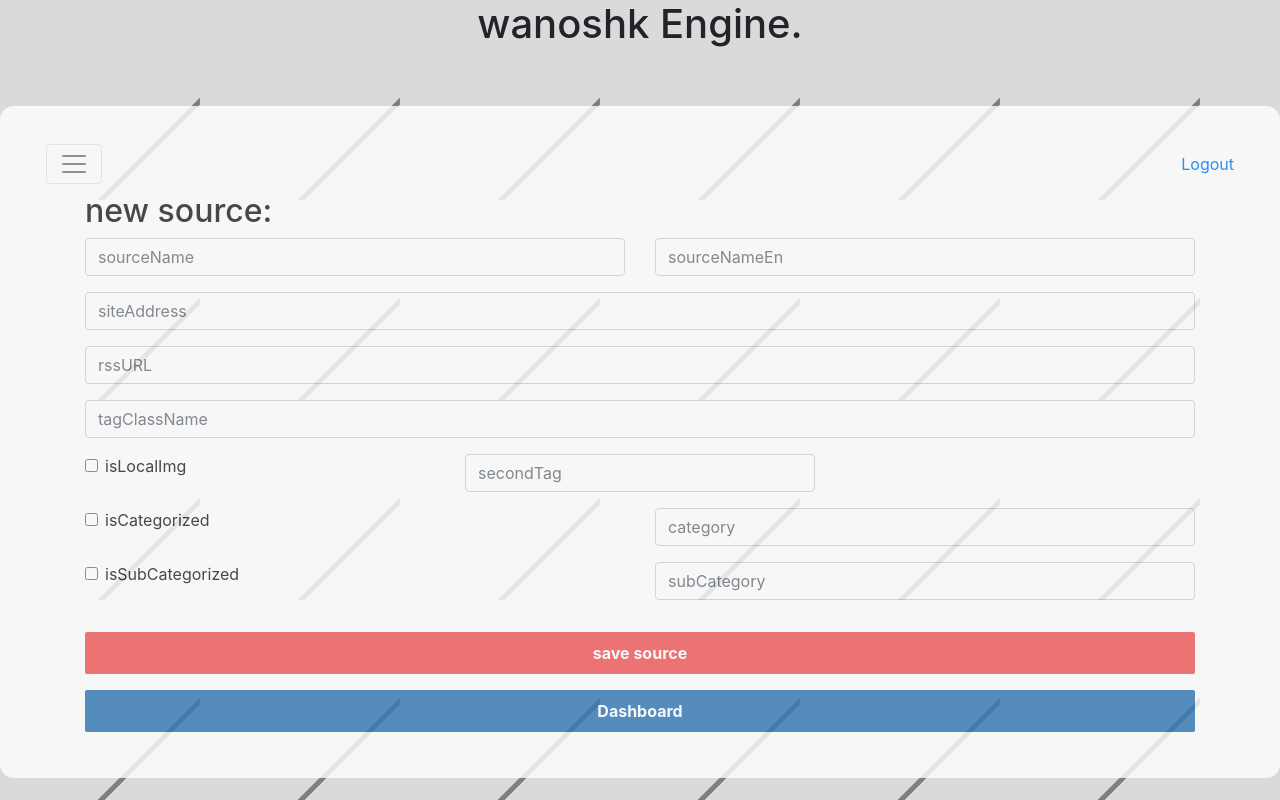
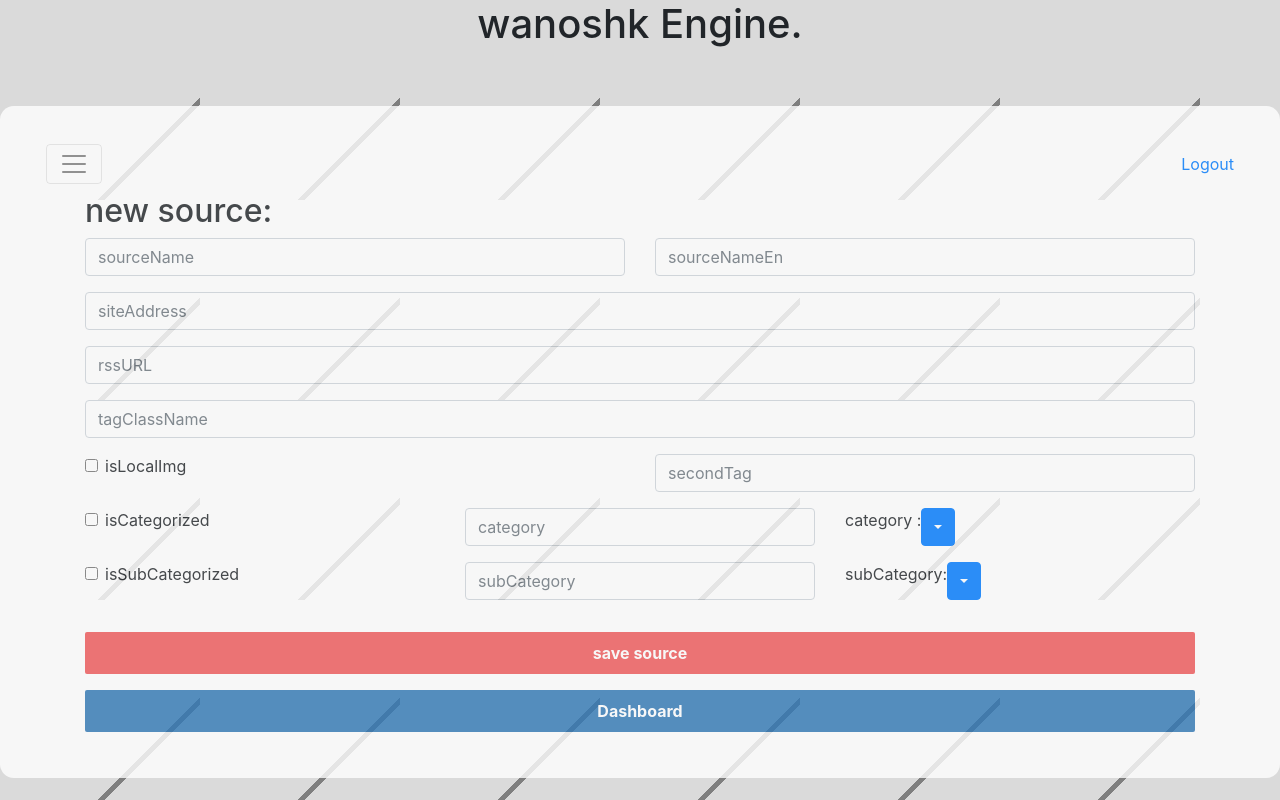
Before and after one commit to Hamidreza-Sedigh/wanoshk-engine-frontend, a React (Create React App) app: page /addSource in a window 1280 px wide. Built offline with nearby package versions, Linux system fonts and the light colour scheme; sample sign-in values are in the browser's storage.

Commit message:
'addsrc'

```diff
--- a/src/pages/sourcesPage/index.js
+++ b/src/pages/sourcesPage/index.js
@@ -1,6 +1,8 @@
 import React, { useState, useMemo, useEffect } from 'react';
 import api from '../../services/api';
-import { Container, Button, Form, FormGroup, Input, Alert, Row, Col, Label } from 'reactstrap';
+import { Container, Button, Form, FormGroup, Input, Alert, Row, Col, Label,
+  Dropdown, DropdownToggle, DropdownMenu, DropdownItem
+} from 'reactstrap';
 // import {Label, DropdownItem, DropdownMenu, DropdownToggle, ButtonDropdown} from 'reactstrap';
 //import "./events.css"
 
@@ -297,50 +299,108 @@
 
                     <Row>
 
-                        <Col md={4}>
+                        <Col md={6}>
                             <FormGroup check>
                                 <Input id="isLocalImg" type="checkbox" value={isLocalImg} placeholder={'isLocalImg'}
                                     onChange={(src) => setIsLocalImg(src.target.value)} />
                                 <Label check for="exampleCheck" >isLocalImg</Label>
                             </FormGroup>
                         </Col>
-                        <Col md={4}>
+                        <Col md={6}>
                             <FormGroup>
                                 <Input id="secondTag" type="text" value={secondTag} placeholder={'secondTag'}
                                     onChange={(src) => setSecondTag(src.target.value)} />
                             </FormGroup>
                         </Col>
+
                     </Row>
 
                     <Row>
-                        <Col md={6}>
+                        <Col md={4}>
                             <FormGroup check>
                                 <Input id="isCategorized" type="checkbox" value={isCategorized} placeholder={'isCategorized'}
                                     onChange={(src) => setIsCategorized(src.target.value)} />
                                 <Label check for="isCategorized" >isCategorized</Label>
                             </FormGroup>
                         </Col>
-                        <Col md={6}>
+                        <Col md={4}>
                             <FormGroup>
                                 <Input id="category" type="text" value={categoryPr} placeholder={'category'}
                                     onChange={(src) => setCategoryPr(src.target.value)} />
                             </FormGroup>
                         </Col>
+                        <Col md={4}>
+                          <FormGroup>
+                            <div className="d-flex ">
+                              <Label> category : </Label>
+                              <Dropdown
+                                isOpen={dropdownOpen}
+                                toggle={toggle1}
+                                // direction={direction}
+                              >
+                                <DropdownToggle caret color="primary">
+                                  {categoryPr}
+                                </DropdownToggle>
+                                <DropdownMenu>
+                                  {categories.map((c) => (
+                                    <DropdownItem
+                                      key={c.categoryPr}
+                                      value={c.categoryPr}
+                                      onClick={changeCategory}
+                                    >
+                                      {c.categoryPr}
+                                    </DropdownItem>
+                                  ))}
+                                </DropdownMenu>
+                              </Dropdown>
+                            </div>
+                          </FormGroup>
+                        </Col>
                     </Row>
 
                     <Row>
-                        <Col md={6}>
+                        <Col md={4}>
                             <FormGroup check>
                                 <Input id="isSubCategorized" type="checkbox" value={isCategorized} placeholder={'isSubCategorized'}
                                     onChange={(src) => setIsSubCategorized(src.target.value)} />
                                 <Label check for="isSubCategorized" >isSubCategorized</Label>
                             </FormGroup>
                         </Col>
-                        <Col md={6}>
+                        <Col md={4}>
                             <FormGroup>
                                 <Input id="subCategory" type="text" value={subCategoryPr} placeholder={'subCategory'}
                                     onChange={(src) => setSubCategoryPr(src.target.value)} />
                             </FormGroup>
+                        </Col>
+                        <Col>
+                          <FormGroup>
+                            <div className="d-flex ">
+                              <Label> subCategory: </Label>
+                              <Dropdown
+                                isOpen={dropdownOpen2}
+                                toggle={toggle2}
+                                // direction={direction}
+                              >
+                                <DropdownToggle caret color="primary">
+                                  {subCategoryPr}
+                                </DropdownToggle>
+
+                                <DropdownMenu>
+                                  {subs
+                                    .filter((su) => su.surCode == categoryCode)
+                                    .map((ss) => (
+                                      <DropdownItem
+                                        key={ss.subCategoryPr}
+                                        value={ss.subCategoryPr}
+                                        onClick={changeSubCategory}
+                                      >
+                                        {ss.subCategoryPr}
+                                      </DropdownItem>
+                                    ))}
+                                </DropdownMenu>
+                              </Dropdown>
+                            </div>
+                          </FormGroup>
                         </Col>
                     </Row>
 
```
